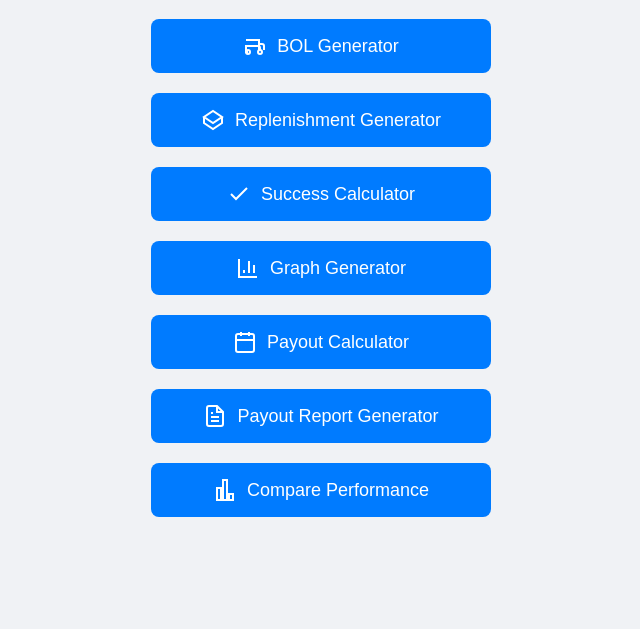
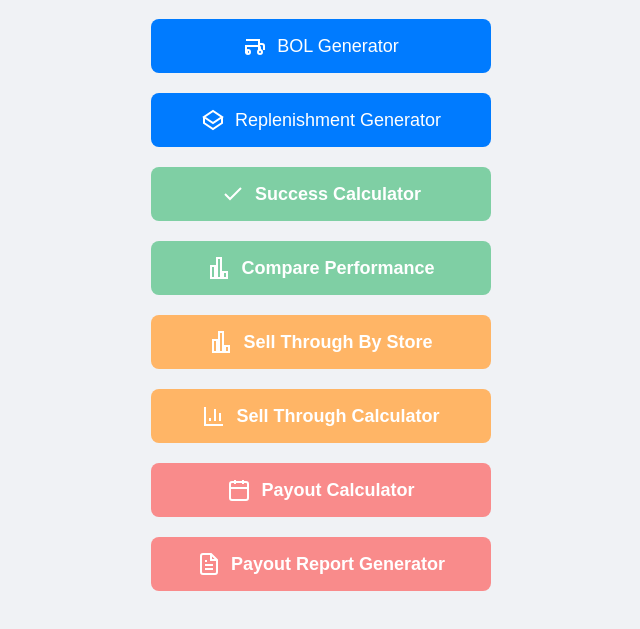
Before and after one commit to nicobritsch1/Depot-Tools-Primary-, a plain HTML site: page index.html in a window 1280 px wide. Shown: the part 127-756 px from the top of the page, without its empty margins (319-959 px from the left). Drawn offline with Linux system fonts and the light colour scheme.

Commit message:
Update index.html

```diff
--- a/index.html
+++ b/index.html
@@ -1,7 +1,8 @@
 <!DOCTYPE html>
+
 <html>
 <head>
-  <meta charset="UTF-8">
+<meta charset="utf-8"/>
 <title>Western Cactus Tools</title>
 <style>
     body {
@@ -49,36 +50,38 @@
 <h1>Western Cactus Tools</h1>
 <div class="nav">
 <a href="bol_generator.html">
-      <svg viewBox="0 0 24 24"><path d="M17 16v-2a2 2 0 0 0-2-2H3v6h2"/><path d="M3 6h13v10"/><path d="M5 20a2 2 0 1 0 0-4 2 2 0 0 0 0 4z"/><path d="M17 20a2 2 0 1 0 0-4 2 2 0 0 0 0 4z"/><path d="M21 16v-4a2 2 0 0 0-2-2h-4"/></svg>
+<svg viewbox="0 0 24 24"><path d="M17 16v-2a2 2 0 0 0-2-2H3v6h2"></path><path d="M3 6h13v10"></path><path d="M5 20a2 2 0 1 0 0-4 2 2 0 0 0 0 4z"></path><path d="M17 20a2 2 0 1 0 0-4 2 2 0 0 0 0 4z"></path><path d="M21 16v-4a2 2 0 0 0-2-2h-4"></path></svg>
       BOL Generator
     </a>
 <a href="replenishment.html">
-      <svg viewBox="0 0 24 24"><path d="M3 9l9 6 9-6-9-6-9 6z"/><path d="M3 9v6l9 6 9-6V9"/></svg>
+<svg viewbox="0 0 24 24"><path d="M3 9l9 6 9-6-9-6-9 6z"></path><path d="M3 9v6l9 6 9-6V9"></path></svg>
       Replenishment Generator
     </a>
-    <a href="success_calculator.html">
-      <svg viewBox="0 0 24 24"><path d="M20 6 9 17l-5-5"/></svg>
+<a href="success_calculator.html" style="background: #7fcfa4; color: white; font-weight: bold;">
+<svg viewbox="0 0 24 24"><path d="M20 6 9 17l-5-5"></path></svg>
       Success Calculator
+    </a><a href="compare.html" style="background: #7fcfa4; color: white; font-weight: bold;">
+<svg viewbox="0 0 24 24">
+<path d="M4 22V10h4v12H4zm6 0V2h4v20h-4zm6 0v-6h4v6h-4z"></path>
+</svg>
+    Compare Performance
   </a>
-    <a href="graph_generator.html">
-      <svg viewBox="0 0 24 24"><path d="M3 3v18h18"/><path d="M18 17V9"/><path d="M13 17V5"/><path d="M8 17v-3"/></svg>
-      Graph Generator
-    </a>
-    <a href="payout_calculator.html">
-      <svg viewBox="0 0 24 24"><rect x="3" y="4" width="18" height="18" rx="2"/><path d="M16 2v4"/><path d="M8 2v4"/><path d="M3 10h18"/><path d="M8 14h.01"/><path d="M12 14h.01"/><path d="M16 14h.01"/><path d="M8 18h.01"/><path d="M12 18h.01"/><path d="M16 18h.01"/></svg>
+<a href="sell_through_by_store.html" style="background: #ffb566; color: white; font-weight: bold;">
+<svg viewbox="0 0 24 24"><path d="M4 22V10h4v12H4zm6 0V2h4v20h-4zm6 0v-6h4v6h-4z"></path></svg>
+      Sell Through By Store
+    </a><a href="sell_through_calculator.html" style="background: #ffb566; color: white; font-weight: bold;">
+<svg viewbox="0 0 24 24"><path d="M3 3v18h18"></path><path d="M18 17V9"></path><path d="M13 17V5"></path><path d="M8 17v-3"></path></svg>
+      Sell Through Calculator
+    </a><a href="payout_calculator.html" style="background: #f98b8b; color: white; font-weight: bold;">
+<svg viewbox="0 0 24 24"><rect height="18" rx="2" width="18" x="3" y="4"></rect><path d="M16 2v4"></path><path d="M8 2v4"></path><path d="M3 10h18"></path><path d="M8 14h.01"></path><path d="M12 14h.01"></path><path d="M16 14h.01"></path><path d="M8 18h.01"></path><path d="M12 18h.01"></path><path d="M16 18h.01"></path></svg>
       Payout Calculator
     </a>
-    <a href="payout_report_generator.html">
-      <svg viewBox="0 0 24 24"><path d="M14 2H6a2 2 0 0 0-2 2v16a2 2 0 0 0 2 2h12a2 2 0 0 0 2-2V8z"/><path d="M14 2v6h6"/><path d="M10 9H8"/><path d="M16 13H8"/><path d="M16 17H8"/></svg>
+<a href="payout_report_generator.html" style="background: #f98b8b; color: white; font-weight: bold;">
+<svg viewbox="0 0 24 24"><path d="M14 2H6a2 2 0 0 0-2 2v16a2 2 0 0 0 2 2h12a2 2 0 0 0 2-2V8z"></path><path d="M14 2v6h6"></path><path d="M10 9H8"></path><path d="M16 13H8"></path><path d="M16 17H8"></path></svg>
       Payout Report Generator
     </a>
 
-  <a href="compare.html">
-    <svg viewBox="0 0 24 24">
-      <path d="M4 22V10h4v12H4zm6 0V2h4v20h-4zm6 0v-6h4v6h-4z"/>
-    </svg>
-    Compare Performance
-  </a>
+
 </div>
 </body>
 </html>
```
Lines whose indentation alone changed are shown as unchanged.
